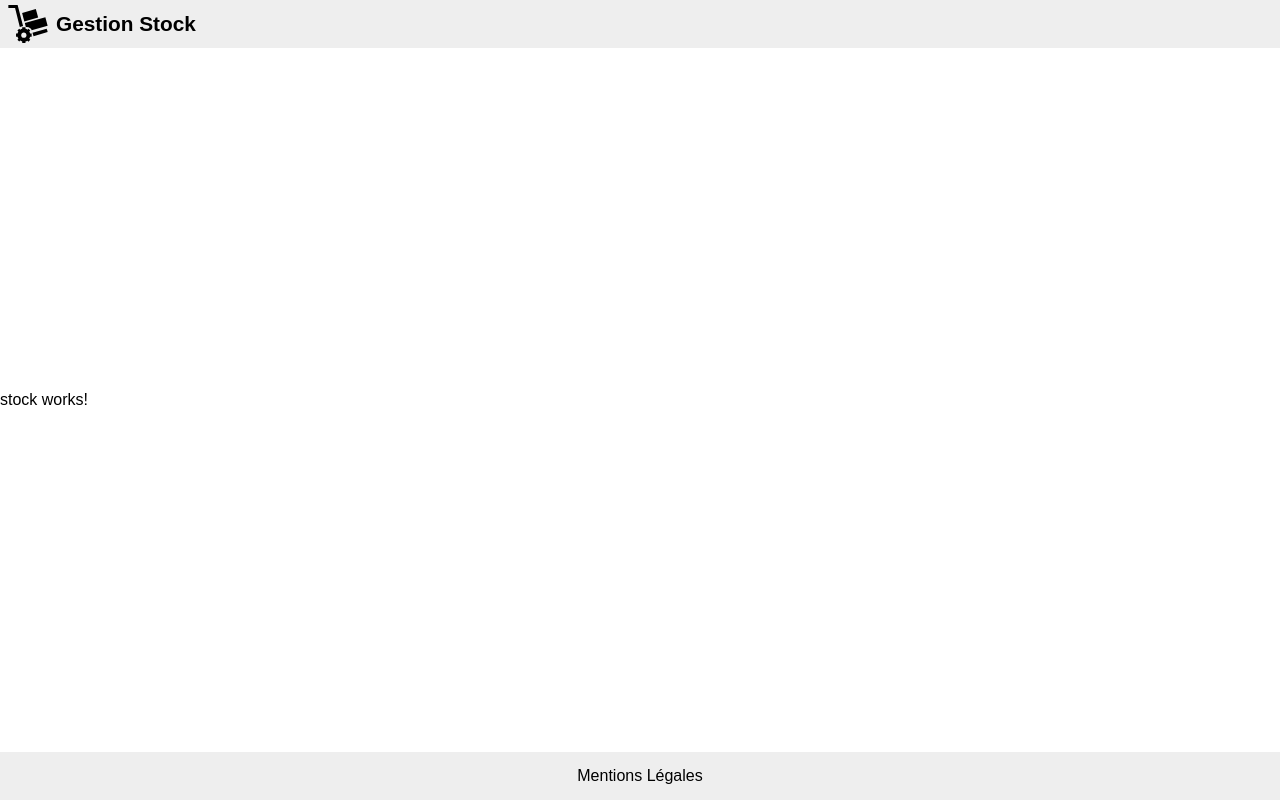
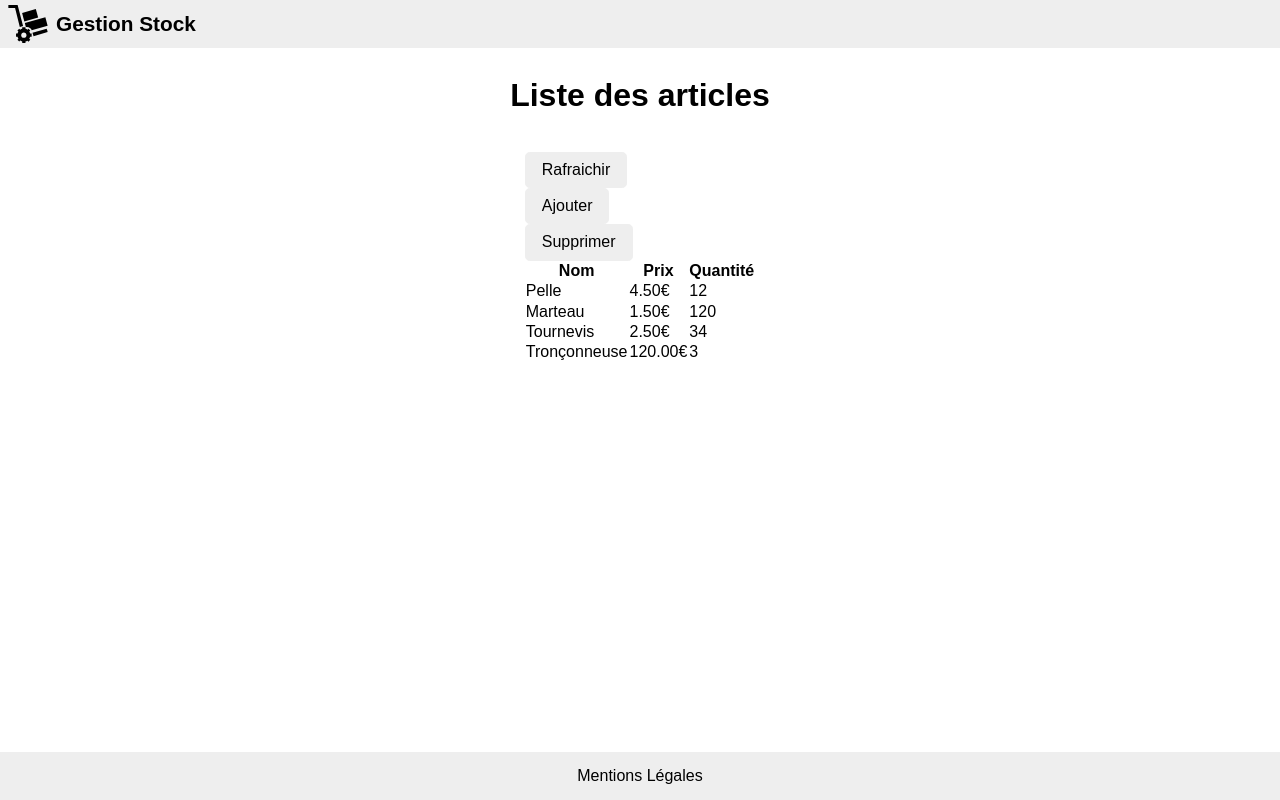
Before and after one commit to jlg-formation/agu-fev-2023, an Angular app in the folder front/: page /stock in a window 1280 px wide. Built offline with nearby package versions, Linux system fonts and the light colour scheme.

Commit message:
dev: manage css flex on page

```diff
--- a/front/src/app/layout/body/body.component.scss
+++ b/front/src/app/layout/body/body.component.scss
@@ -0,0 +1,5 @@
+:host {
+  flex: 1;
+  display: flex;
+  flex-flow: column;
+}
--- a/front/src/app/routes/home/home.component.scss
+++ b/front/src/app/routes/home/home.component.scss
@@ -0,0 +1,6 @@
+:host {
+  flex: 1;
+  display: flex;
+  flex-flow: column;
+  justify-content: center;
+}
--- a/front/src/app/stock/stock.component.html
+++ b/front/src/app/stock/stock.component.html
@@ -1 +1,41 @@
-<p>stock works!</p>
+<main>
+  <h1>Liste des articles</h1>
+  <div class="content">
+    <nav>
+      <button>Rafraichir</button>
+      <button>Ajouter</button>
+      <button>Supprimer</button>
+    </nav>
+    <table>
+      <thead>
+        <tr>
+          <th class="name">Nom</th>
+          <th class="price">Prix</th>
+          <th class="qty">Quantité</th>
+        </tr>
+      </thead>
+      <tbody>
+        <tr>
+          <td class="name">Pelle</td>
+          <td class="price">4.50€</td>
+          <td class="qty">12</td>
+        </tr>
+        <tr>
+          <td class="name">Marteau</td>
+          <td class="price">1.50€</td>
+          <td class="qty">120</td>
+        </tr>
+        <tr>
+          <td class="name">Tournevis</td>
+          <td class="price">2.50€</td>
+          <td class="qty">34</td>
+        </tr>
+        <tr>
+          <td class="name">Tronçonneuse</td>
+          <td class="price">120.00€</td>
+          <td class="qty">3</td>
+        </tr>
+      </tbody>
+    </table>
+  </div>
+</main>
```
